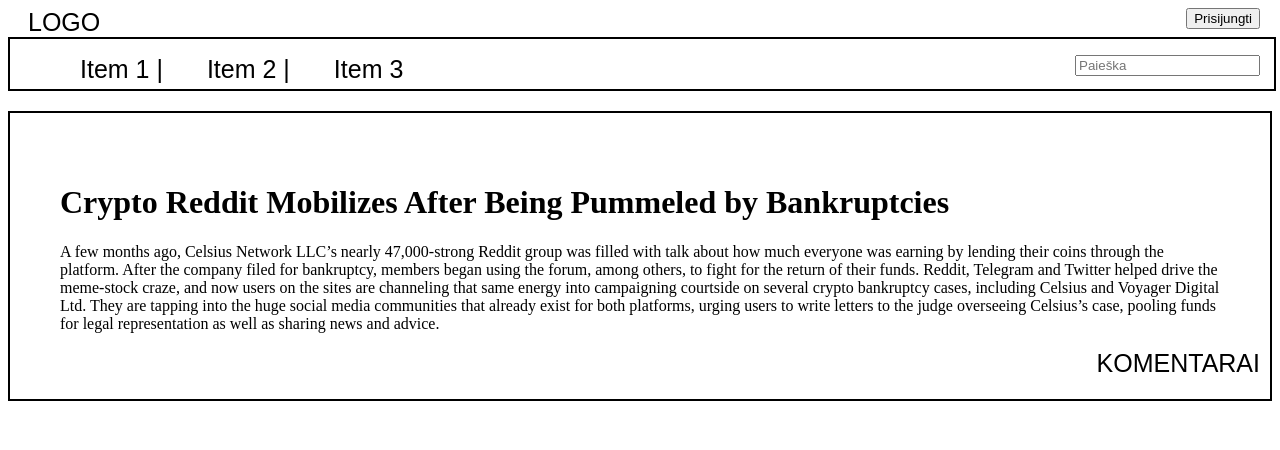
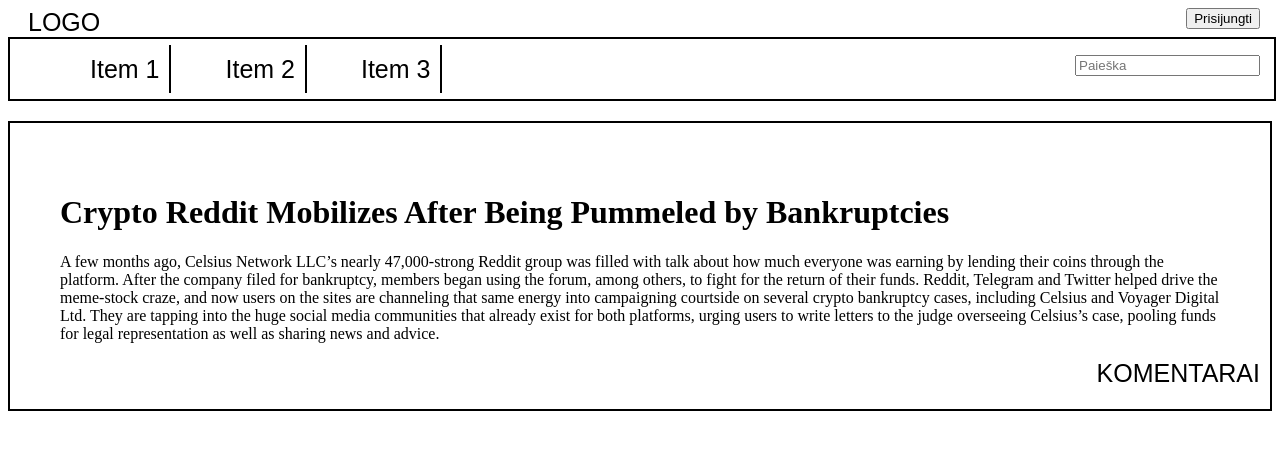
Before and after one commit to aistyte111/Naujienu_Puslapis, a plain HTML site: page index.html in a window 1280 px wide. Drawn offline with Linux system fonts and the light colour scheme.

Commit message:
navigacijos nuorodu pataisymas

```diff
--- a/index.html
+++ b/index.html
@@ -13,8 +13,8 @@
 <body>
  <nav>
         <ul>
-            <li><a href="#">Item 1 |</a></li>
-            <li><a href="#">Item 2 |</a></li>
+            <li><a href="#">Item 1</a></li>
+            <li><a href="#">Item 2</a></li>
             <li><a href="#">Item 3</a></li>
             <li><input type="text" placeholder="Paieška" ></input></li>
         </ul>
--- a/styles.css
+++ b/styles.css
@@ -29,14 +29,21 @@ nav ul {
 }
 nav {
     width: 100%;
-    height: 50px;
+    height: 60px;
     border: 2px solid black;
+
 }
 nav ul li {
     padding: 10px;
     font-size: 5px;
     display: inline;
+
 }
+nav ul li a{
+border-right: 2px solid black;
+padding: 10px;
+}
+
 button:hover {
     cursor: pointer;
 }
```
